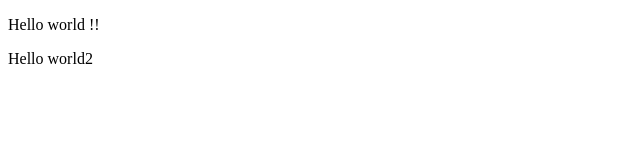
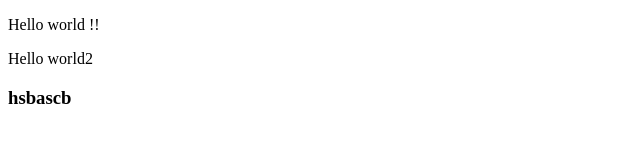
Before and after one commit to LutiyWeb/Udemy_project, a plain HTML site: page index.html in a window 1280 px wide. Shown: the full height of the page, 0-640 px from the left. Drawn offline with Linux system fonts and the light colour scheme.

Commit message:
new change

```diff
--- a/index.html
+++ b/index.html
@@ -9,6 +9,7 @@
 <body>
     <p>Hello world !!</p>
     <p>Hello world2</p>
+    <h3>hsbascb</h3>
 
     <script src="js/script.js"></script>
 </body>
```
